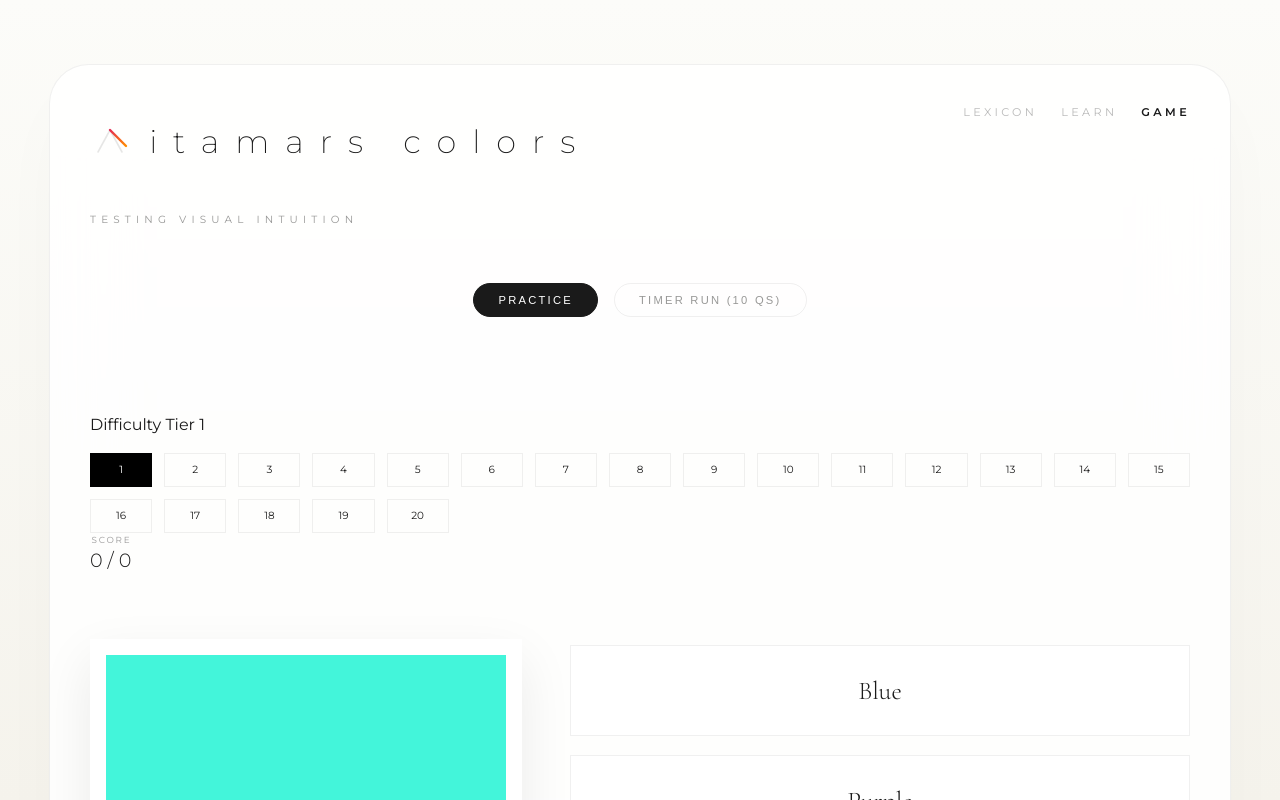
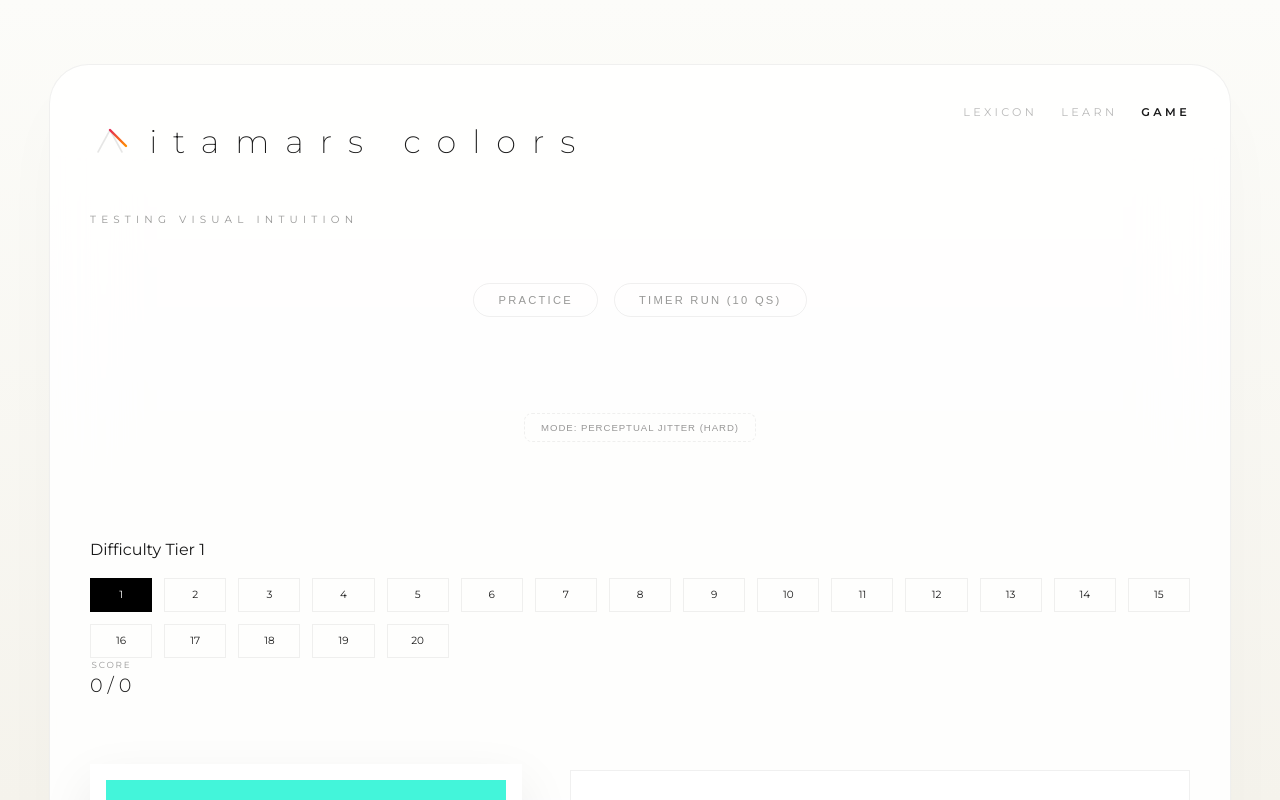
Before and after one commit to ItamarShecwitz/colors, a React (Vite) app: page / in a window 1280 px wide. Both pictures are taken after a click on the button "GAME". Shown: the top 800 px of the page. Built offline with nearby package versions, Linux system fonts and the light colour scheme.

Commit message:
feat: add Perceptual Jitter vs Exact Shades toggle to Color Game

```diff
--- a/src/App.css
+++ b/src/App.css
@@ -344,10 +344,36 @@ input[type="text"] {
   color: var(--text-dim);
 }
 
-.mode-btn.active {
-  background: var(--text-main);
-  color: #fff;
+.game-controls-row {
+  display: flex;
+  justify-content: center;
+  margin-bottom: 2rem;
+}
+
+.jitter-toggle-btn {
+  background: transparent;
+  border: 1px dashed var(--glass-border);
+  padding: 0.5rem 1rem;
+  font-size: 0.6rem;
+  text-transform: uppercase;
+  letter-spacing: 0.1em;
+  color: var(--text-dim);
+  cursor: pointer;
+  border-radius: 0.5rem;
+  transition: all 0.3s ease;
+}
+
+.jitter-toggle-btn:hover {
+  border-style: solid;
   border-color: var(--text-main);
+  color: var(--text-main);
+}
+
+.jitter-toggle-btn.active {
+  background: rgba(0, 0, 0, 0.05);
+  border-style: solid;
+  border-color: var(--text-main);
+  color: var(--text-main);
 }
 
 .game-stats {
--- a/src/components/ColorGame.tsx
+++ b/src/components/ColorGame.tsx
@@ -17,6 +17,7 @@ export function ColorGame({ initialDifficulty = 1, onSelectColor }: ColorGamePro
   const [correctOption, setCorrectOption] = useState<{ name: string; hex: string } | null>(null);
   const [feedback, setFeedback] = useState<'correct' | 'wrong' | null>(null);
   const [score, setScore] = useState({ correct: 0, total: 0 });
+  const [isJitterEnabled, setIsJitterEnabled] = useState(true);
 
   // Timer Mode State
   const [timeLeft, setTimeLeft] = useState(20);
@@ -44,11 +45,17 @@ export function ColorGame({ initialDifficulty = 1, onSelectColor }: ColorGamePro
     }
 
     const seed = candidates[Math.floor(Math.random() * candidates.length)];
-    const target = chroma(seed.hex)
-      .set('hsl.h', (chroma(seed.hex).get('hsl.h') + (Math.random() * 40 - 20) + 360) % 360)
-      .set('hsl.s', Math.max(0.1, Math.min(0.9, chroma(seed.hex).get('hsl.s') + (Math.random() * 0.4 - 0.2))))
-      .set('hsl.l', Math.max(0.1, Math.min(0.9, chroma(seed.hex).get('hsl.l') + (Math.random() * 0.3 - 0.15))))
-      .hex();
+
+    let target: string;
+    if (isJitterEnabled) {
+      target = chroma(seed.hex)
+        .set('hsl.h', (chroma(seed.hex).get('hsl.h') + (Math.random() * 40 - 20) + 360) % 360)
+        .set('hsl.s', Math.max(0.1, Math.min(0.9, chroma(seed.hex).get('hsl.s') + (Math.random() * 0.4 - 0.2))))
+        .set('hsl.l', Math.max(0.1, Math.min(0.9, chroma(seed.hex).get('hsl.l') + (Math.random() * 0.3 - 0.15))))
+        .hex();
+    } else {
+      target = seed.hex;
+    }
 
     setTargetColor(target);
     const closest = getClosestColor(target, candidates);
@@ -56,11 +63,11 @@ export function ColorGame({ initialDifficulty = 1, onSelectColor }: ColorGamePro
     setOptions(candidates);
     setFeedback(null);
     setTimeLeft(20);
-  }, [difficulty, mode, score.total]);
+  }, [difficulty, mode, score.total, isJitterEnabled]);
 
   useEffect(() => {
     generateQuestion();
-  }, [difficulty, mode]);
+  }, [difficulty, mode, isJitterEnabled]);
 
   useEffect(() => {
     if (mode === 'timer' && !feedback && !isGameOver) {
@@ -106,6 +113,18 @@ export function ColorGame({ initialDifficulty = 1, onSelectColor }: ColorGamePro
       <div className="game-modes">
         <button className={`mode-btn ${mode === 'practice' ? 'active' : ''}`} onClick={() => { setMode('practice'); resetGame(); }}>Practice</button>
         <button className={`mode-btn ${mode === 'timer' ? 'active' : ''}`} onClick={() => { setMode('timer'); resetGame(); }}>Timer Run (10 Qs)</button>
+      </div>
+
+      <div className="game-controls-row">
+        <button
+          className={`jitter-toggle-btn ${!isJitterEnabled ? 'active' : ''}`}
+          onClick={() => {
+            setIsJitterEnabled(!isJitterEnabled);
+            resetGame();
+          }}
+        >
+          {isJitterEnabled ? 'Mode: Perceptual Jitter (Hard)' : 'Mode: Exact Shades (Classic)'}
+        </button>
       </div>
 
       <div className="game-header">
```
Also changed, not shown: 1 other file (tests, documents, lock files or other folders).
